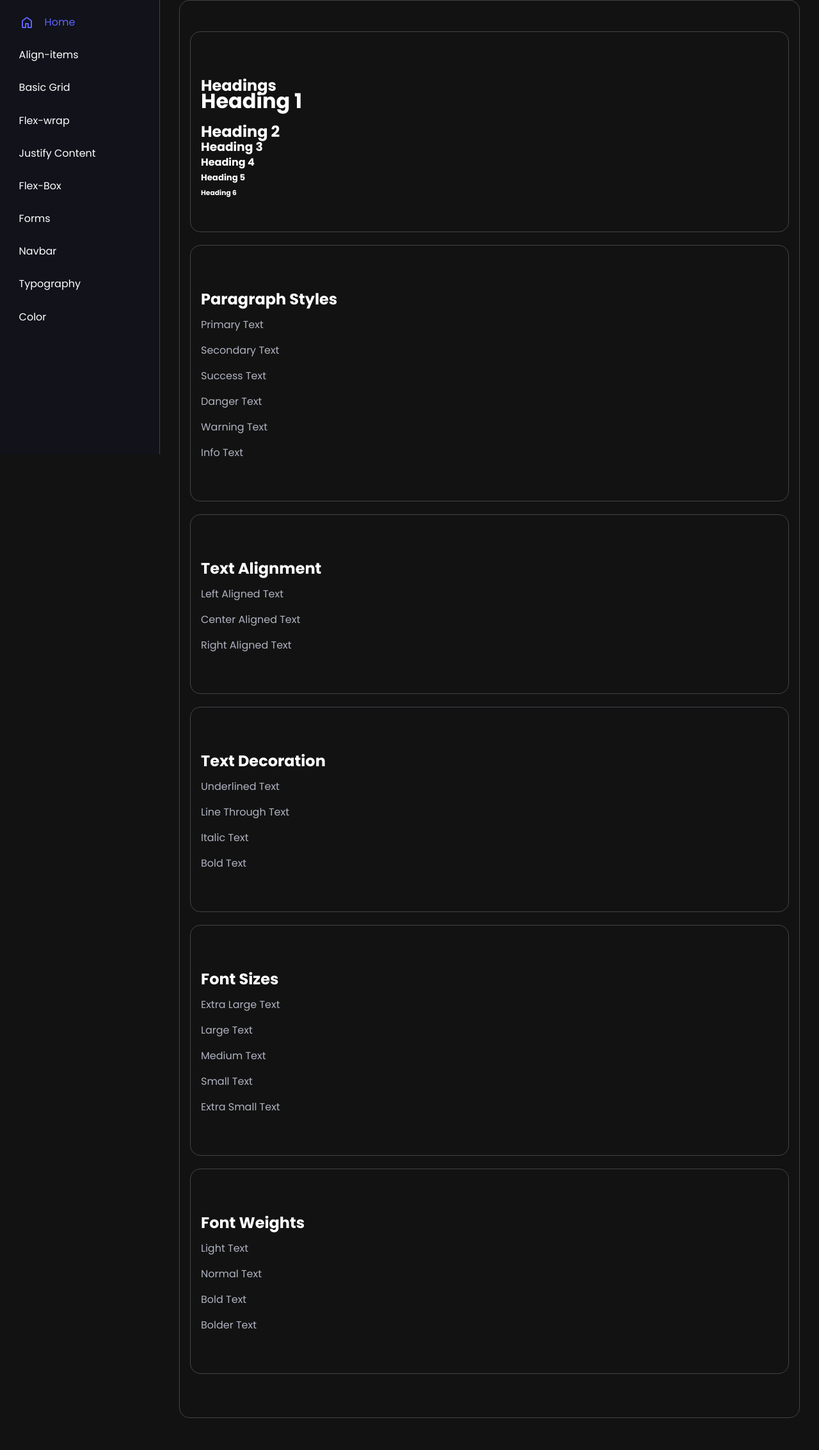
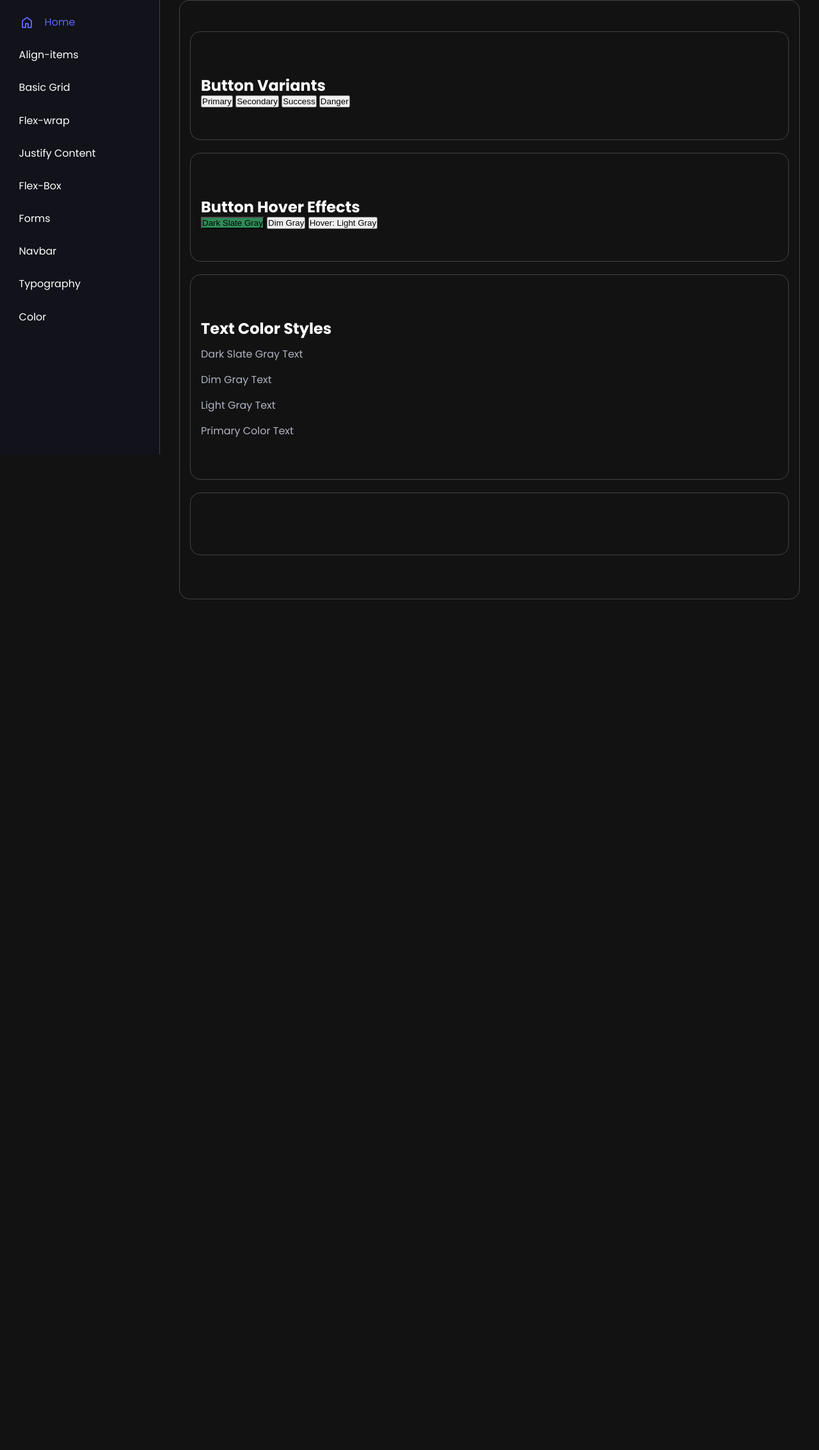
Before and after one commit to yashbisht077/UI-UX-Library, a Flask app: page /color in a window 1280 px wide. Shown: the part 90-2357 px from the top of the page at 64% size. After the commit the page ends 1027 px from the top, so only its background shows below. Run offline with Flask 3, Linux system fonts and the light colour scheme.

Commit message:
Update color.html

```diff
--- a/templates/color.html
+++ b/templates/color.html
@@ -1,68 +1,112 @@
 {% extends "layout.html" %}
 {% block content %}
+<div class="container">
 
-<div class="container">
-  <h2 class="section-title">Headings</h2>
-  <div class="typography-row">
-    <h1>Heading 1</h1>
-    <h2>Heading 2</h2>
-    <h3>Heading 3</h3>
-    <h4>Heading 4</h4>
-    <h5>Heading 5</h5>
-    <h6>Heading 6</h6>
+  <h2 class="section-title">Button Variants</h2>
+  <div class="btn-row">
+    <button class="btn btn-primary btn-hover-darkslategray">Primary</button>
+    <button class="btn btn-secondary btn-hover-dimgray">Secondary</button>
+    <button class="btn btn-success btn-hover-lightgray">Success</button>
+    <button class="btn btn-danger btn-hover-dimgray">Danger</button>
   </div>
 </div>
 
-<div class="container">
-  <h2 class="section-title">Paragraph Styles</h2>
-  <div class="typography-row">
-    <p class="text-primary">Primary Text</p>
-    <p class="text-secondary">Secondary Text</p>
-    <p class="text-success">Success Text</p>
-    <p class="text-danger">Danger Text</p>
-    <p class="text-warning">Warning Text</p>
-    <p class="text-info">Info Text</p>
+  <div class="container">
+  <h2 class="section-title">Button Hover Effects</h2>
+  <div class="btn-row">
+    <button class="btn btn-hover-darkslategray bg-seagreen  "> Dark Slate Gray</button>
+    <button class="btn btn-hover-dimgray btn-mediumorchid "> Dim Gray</button>
+    <button class="btn btn-hover-lightgray btn-orangered">Hover: Light Gray</button>
+  </div>
+</div>
+  <div class="container">
+
+  <h2 class="section-title">Text Color Styles</h2>
+
+  <div class="text-row">
+    <p class="text-darkslategray ">Dark Slate Gray Text</p>
+    <p class="text-dimgray">Dim Gray Text</p>
+    <p class="text-lightgray">Light Gray Text</p>
+    <p class="text-primary">Primary Color Text</p>
   </div>
 </div>
 
-<div class="container">
-  <h2 class="section-title">Text Alignment</h2>
-  <div class="typography-row">
-    <p class="text-left">Left Aligned Text</p>
-    <p class="text-center">Center Aligned Text</p>
-    <p class="text-right">Right Aligned Text</p>
-  </div>
+
+
+  <div class="container">
+<div class="color-grid">
+      <div class="color-box bg-white" data-name="White"></div>
+      <div class="color-box bg-lightyellow" data-name="Light Yellow"></div>
+      <div class="color-box bg-lightgoldenrodyellow" data-name="Light Goldenrod Yellow"></div>
+      <div class="color-box bg-lightgray" data-name="Light Gray"></div>
+      <div class="color-box bg-blanchedalmond" data-name="Blanched Almond"></div>
+      <div class="color-box bg-bisque" data-name="Bisque"></div>
+  <div class="color-box bg-beige" data-name="Beige"></div>
+  <div class="color-box bg-antiquewhite" data-name="Antique White"></div>
+
+  <div class="color-box bg-whitesmoke" data-name="White Smoke"></div>
+  <div class="color-box bg-aliceblue" data-name="Alice Blue"></div>
+  <div class="color-box bg-azure" data-name="Azure"></div>
+  <div class="color-box bg-aqua" data-name="Aqua"></div>
+  <div class="color-box bg-lightcyan" data-name="Light Cyan"></div>
+  <div class="color-box bg-lavenderblush" data-name="Lavender Blush"></div>
+  <div class="color-box bg-lightpink" data-name="Light Pink"></div>
+  <div class="color-box bg-lightsteelblue" data-name="Light Steel Blue"></div>
+
+  <div class="color-box bg-snow" data-name="Snow"></div>
+  <div class="color-box bg-palegoldenrod" data-name="Pale Goldenrod"></div>
+  <div class="color-box bg-paleturquoise" data-name="Pale Turquoise"></div>
+  <div class="color-box bg-thistle" data-name="Thistle"></div>
+  <div class="color-box bg-lightblue" data-name="Light Blue"></div>
+  <div class="color-box bg-lightgreen" data-name="Light Green"></div>
+  <div class="color-box bg-palegreen" data-name="Pale Green"></div>
+  <div class="color-box bg-aquamarine" data-name="Aquamarine"></div>
+
+  <div class="color-box bg-seashell" data-name="Seashell"></div>
+  <div class="color-box bg-lightseagreen" data-name="Light Sea Green"></div>
+  <div class="color-box bg-powderblue" data-name="Powder Blue"></div>
+  <div class="color-box bg-lightcoral" data-name="Light Coral"></div>
+  <div class="color-box bg-lightsalmon" data-name="Light Salmon"></div>
+  <div class="color-box bg-lightskyblue" data-name="Light Sky Blue"></div>
+  <div class="color-box bg-mediumaquamarine" data-name="Medium Aquamarine"></div>
+  <div class="color-box bg-mediumseagreen" data-name="Medium Sea Green"></div>
+
+  <div class="color-box bg-oldlace" data-name="Old Lace"></div>
+  <div class="color-box bg-palevioletred" data-name="Pale Violet Red"></div>
+  <div class="color-box bg-mediumorchid" data-name="Medium Orchid"></div>
+  <div class="color-box bg-mediumpurple" data-name="Medium Purple"></div>
+  <div class="color-box bg-mediumslateblue" data-name="Medium Slate Blue"></div>
+  <div class="color-box bg-mediumturquoise" data-name="Medium Turquoise"></div>
+  <div class="color-box bg-mediumspringgreen" data-name="Medium Spring Green"></div>
+  <div class="color-box bg-lightslategray" data-name="Light Slate Gray"></div>
+
+  <div class="color-box bg-mintcream" data-name="Mint Cream"></div>
+  <div class="color-box bg-slategray" data-name="Slate Gray"></div>
+  <div class="color-box bg-cadetblue" data-name="Cadet Blue"></div>
+  <div class="color-box bg-steelblue" data-name="Steel Blue"></div>
+  <div class="color-box bg-royalblue" data-name="Royal Blue"></div>
+  <div class="color-box bg-blue" data-name="Blue"></div>
+  <div class="color-box bg-dodgerblue" data-name="Dodger Blue"></div>
+  <div class="color-box bg-cornflowerblue" data-name="Cornflower Blue"></div>
+
+  <div class="color-box bg-linen" data-name="Linen"></div>
+  <div class="color-box bg-deepskyblue" data-name="Deep Sky Blue"></div>
+  <div class="color-box bg-slateblue" data-name="Slate Blue"></div>
+  <div class="color-box bg-mediumblue" data-name="Medium Blue"></div>
+  <div class="color-box bg-darkslateblue" data-name="Dark Slate Blue"></div>
+  <div class="color-box bg-midnightblue" data-name="Midnight Blue"></div>
+  <div class="color-box bg-navy" data-name="Navy"></div>
+  <div class="color-box bg-darkblue" data-name="Dark Blue"></div>
+
+  <div class="color-box bg-indigo" data-name="Indigo"></div>
+  <div class="color-box bg-darkmagenta" data-name="Dark Magenta"></div>
+  <div class="color-box bg-darkviolet" data-name="Dark Violet"></div>
+  <div class="color-box bg-darkorchid" data-name="Dark Orchid"></div>
+  <div class="color-box bg-darkslategray" data-name="Dark Slate Gray"></div>
+  <div class="color-box bg-dimgray" data-name="Dim Gray"></div>
+  <div class="color-box bg-gray" data-name="Gray"></div>
+  <div class="color-box bg-black" data-name="Black"></div>
 </div>
-
-<div class="container">
-  <h2 class="section-title">Text Decoration</h2>
-  <div class="typography-row">
-    <p class="text-underline">Underlined Text</p>
-    <p class="text-line-through">Line Through Text</p>
-    <p class="text-italic">Italic Text</p>
-    <p class="text-bold">Bold Text</p>
-  </div>
-</div>
-
-<div class="container">
-  <h2 class="section-title">Font Sizes</h2>
-  <div class="typography-row">
-    <p class="fs-1">Extra Large Text</p>
-    <p class="fs-2">Large Text</p>
-    <p class="fs-3">Medium Text</p>
-    <p class="fs-4">Small Text</p>
-    <p class="fs-5">Extra Small Text</p>
-  </div>
-</div>
-
-<div class="container">
-  <h2 class="section-title">Font Weights</h2>
-  <div class="typography-row">
-    <p class="fw-light">Light Text</p>
-    <p class="fw-normal">Normal Text</p>
-    <p class="fw-bold">Bold Text</p>
-    <p class="fw-bolder">Bolder Text</p>
-  </div>
 </div>
 
 {% endblock content %}
```
